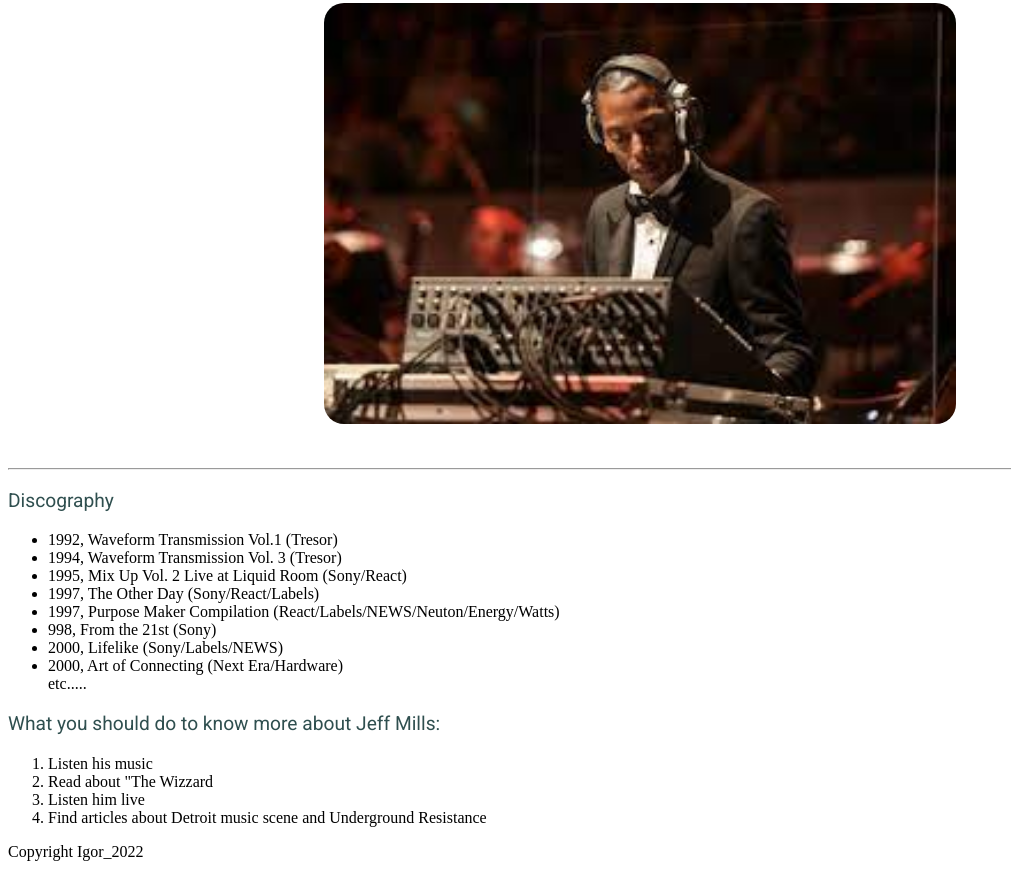
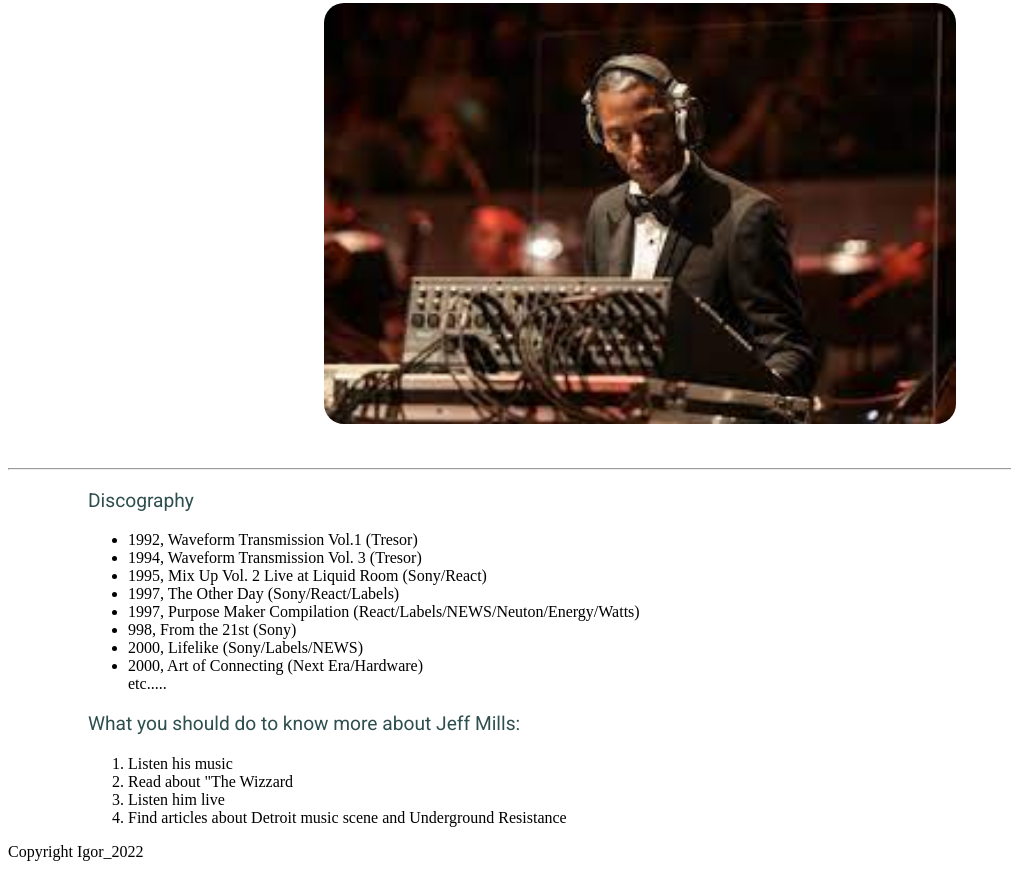
Before and after one commit to MPKreuzberg/Training280202022, a plain HTML site: page index.html in a window 1280 px wide. Shown: the part 1320-2197 px from the top of the page, without its empty margins (0-1011 px from the left). Drawn offline with Linux system fonts and the light colour scheme.

Commit message:
padding changes

```diff
--- a/index.html
+++ b/index.html
@@ -58,7 +58,7 @@
 
 
 
-
+<div class="lists">
     <p class="discog">Discography</p>
 
     <ul>
@@ -81,6 +81,8 @@
 <li>Listen him live</li>
 <li>Find articles about Detroit music scene and Underground Resistance</li>
 </ol>
+</div>
+
 
 
 
--- a/style.css
+++ b/style.css
@@ -44,3 +44,7 @@ h1 {
 img {
   border-radius: 20px;
 }
+.lists {
+  margin-right: 150px;
+  margin-left: 80px;
+}
```
Lines whose indentation alone changed are shown as unchanged.
